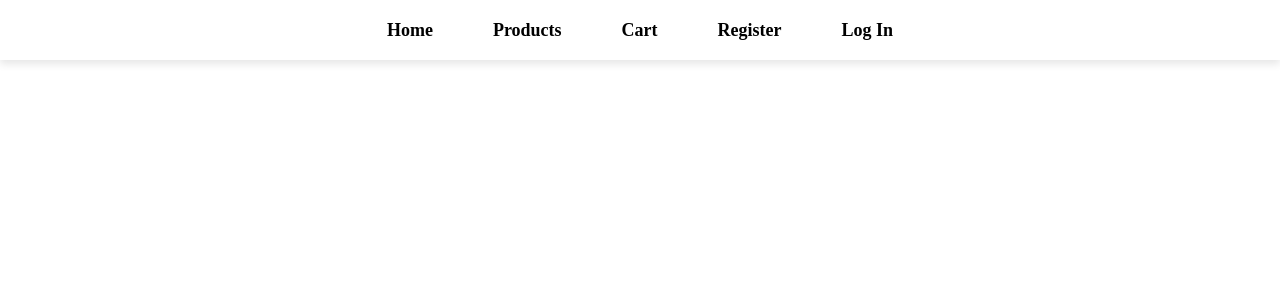
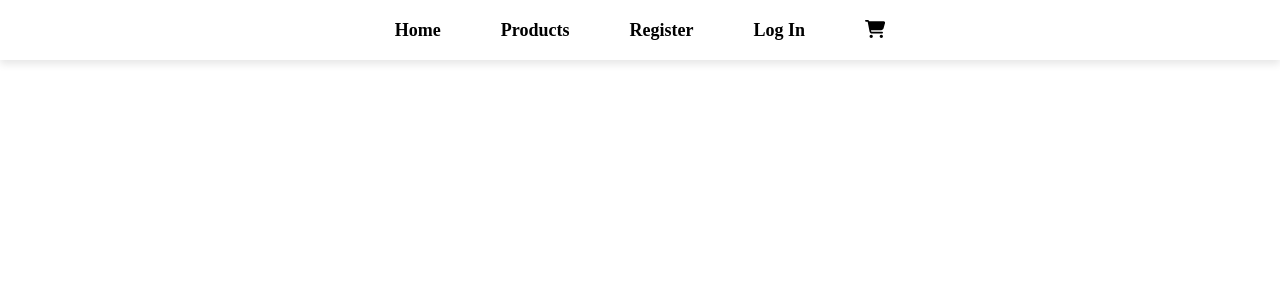
Before and after one commit to mayaobeidat/Inspire, a React (Vite) app in the folder src/client/: page /login in a window 1280 px wide. Shown: the top 300 px of the page. Built offline with nearby package versions, Linux system fonts and the light colour scheme.

Commit message:
Update navBar.jsx cart icon added

```diff
--- a/src/client/src/components/directory/navBar.jsx
+++ b/src/client/src/components/directory/navBar.jsx
@@ -1,9 +1,12 @@
+import React from 'react';
+import { NavLink, useNavigate } from 'react-router-dom';
 import { useSelector, useDispatch } from "react-redux";
-import { NavLink, useNavigate } from "react-router-dom";
 import { clearToken } from "../../api/sliceAuth";
+import { FontAwesomeIcon } from '@fortawesome/react-fontawesome';
+import { faShoppingCart } from '@fortawesome/free-solid-svg-icons';
 
 export default function NavBar() {
-  const token = useSelector((state) => state.auth.token);
+  const token = useSelector((state) => state.auth.token); // Fixed access to token
   const dispatch = useDispatch();
   const navigate = useNavigate();
 
@@ -23,11 +26,6 @@ export default function NavBar() {
         <li>
           <NavLink className="nlB" to="/">
             Products
-          </NavLink>
-        </li>
-        <li>
-          <NavLink className="nlC" to="/cart">
-            Cart
           </NavLink>
         </li>
         {token ? (
@@ -57,6 +55,11 @@ export default function NavBar() {
             </li>
           </>
         )}
+        <li className="navBarR">
+          <NavLink to="/cart">
+            <FontAwesomeIcon icon={faShoppingCart} className="cart-icon" />
+          </NavLink>
+        </li>
       </ul>
     </nav>
   );
```
